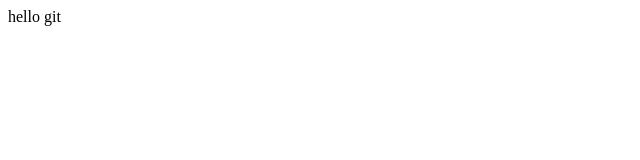
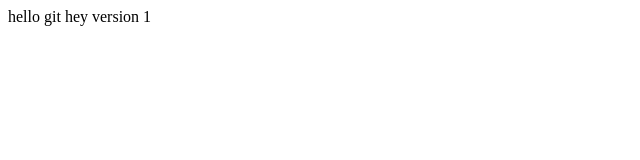
Before and after one commit to vishalakshi-chakilam/git3, a plain HTML site: page index.html in a window 1280 px wide. Shown: the whole page, without its empty margins (0-640 px from the left). Drawn offline with Linux system fonts and the light colour scheme.

Commit message:
version 1

```diff
--- a/index.html
+++ b/index.html
@@ -8,5 +8,6 @@
 </head>
 <body>
     hello git
-
+    hey
+    version 1
 </html>
```
